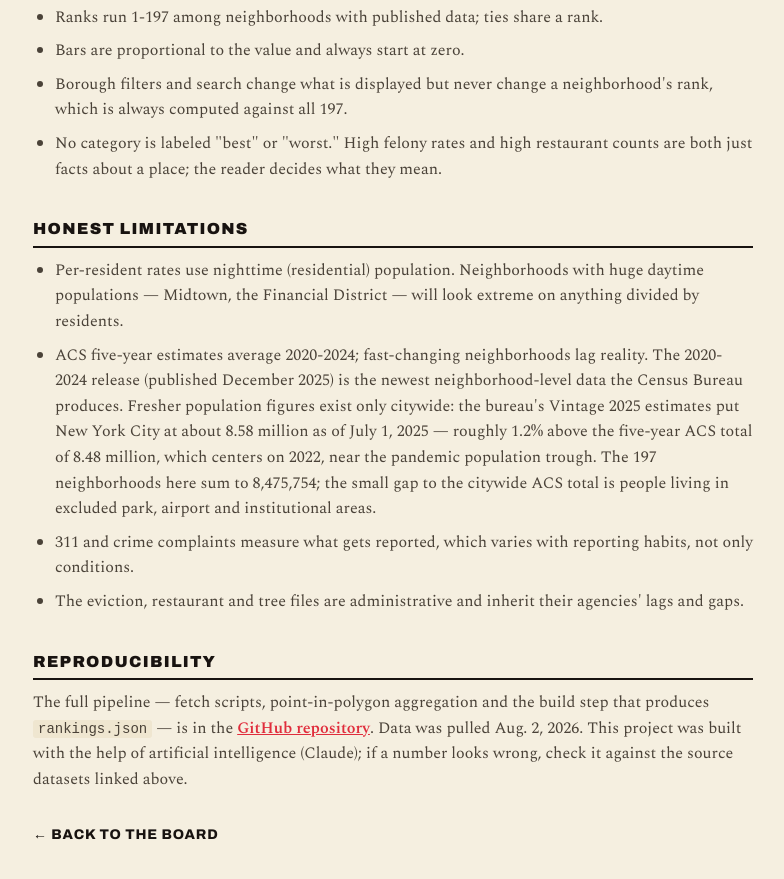
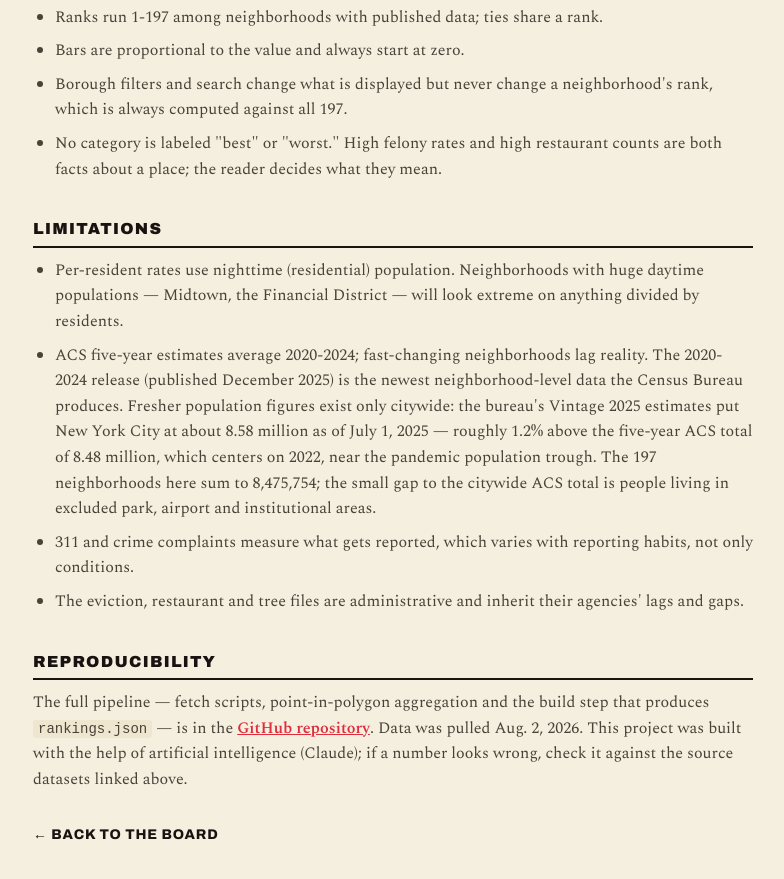
Before and after one commit to joshgreenman1973/nyc-nta-rankings, a plain HTML site: page docs/methodology.html in a window 1280 px wide. Shown: the part 2360-3239 px from the top of the page, without its empty margins (247-1031 px from the left). Drawn offline with nearby package versions, Linux system fonts and the light colour scheme.

Commit message:
Cut AI-writing tells from page copy
Rewrote sentences that read as machine-written (not-X-but-Y reveals,
inflated superlatives, announcing frames, stock AI vocabulary, filler
intensifiers). Facts, numbers, links, quotes and data are unchanged.

Co-Authored-By: Claude Opus 5.5 <noreply@anthropic.com>

```diff
--- a/docs/methodology.html
+++ b/docs/methodology.html
@@ -69,10 +69,10 @@ th{background:#efe6d0;font-weight:800}
 <li>Ranks run 1-197 among neighborhoods with published data; ties share a rank.</li>
 <li>Bars are proportional to the value and always start at zero.</li>
 <li>Borough filters and search change what is displayed but never change a neighborhood's rank, which is always computed against all 197.</li>
-<li>No category is labeled "best" or "worst." High felony rates and high restaurant counts are both just facts about a place; the reader decides what they mean.</li>
+<li>No category is labeled "best" or "worst." High felony rates and high restaurant counts are both facts about a place; the reader decides what they mean.</li>
 </ul>
 
-<h2>Honest limitations</h2>
+<h2>Limitations</h2>
 <ul>
 <li>Per-resident rates use nighttime (residential) population. Neighborhoods with huge daytime populations &mdash; Midtown, the Financial District &mdash; will look extreme on anything divided by residents.</li>
 <li>ACS five-year estimates average 2020-2024; fast-changing neighborhoods lag reality. The 2020-2024 release (published December 2025) is the newest neighborhood-level data the Census Bureau produces. Fresher population figures exist only citywide: the bureau's Vintage 2025 estimates put New York City at about 8.58 million as of July 1, 2025 — roughly 1.2% above the five-year ACS total of 8.48 million, which centers on 2022, near the pandemic population trough. The 197 neighborhoods here sum to 8,475,754; the small gap to the citywide ACS total is people living in excluded park, airport and institutional areas.</li>
```
